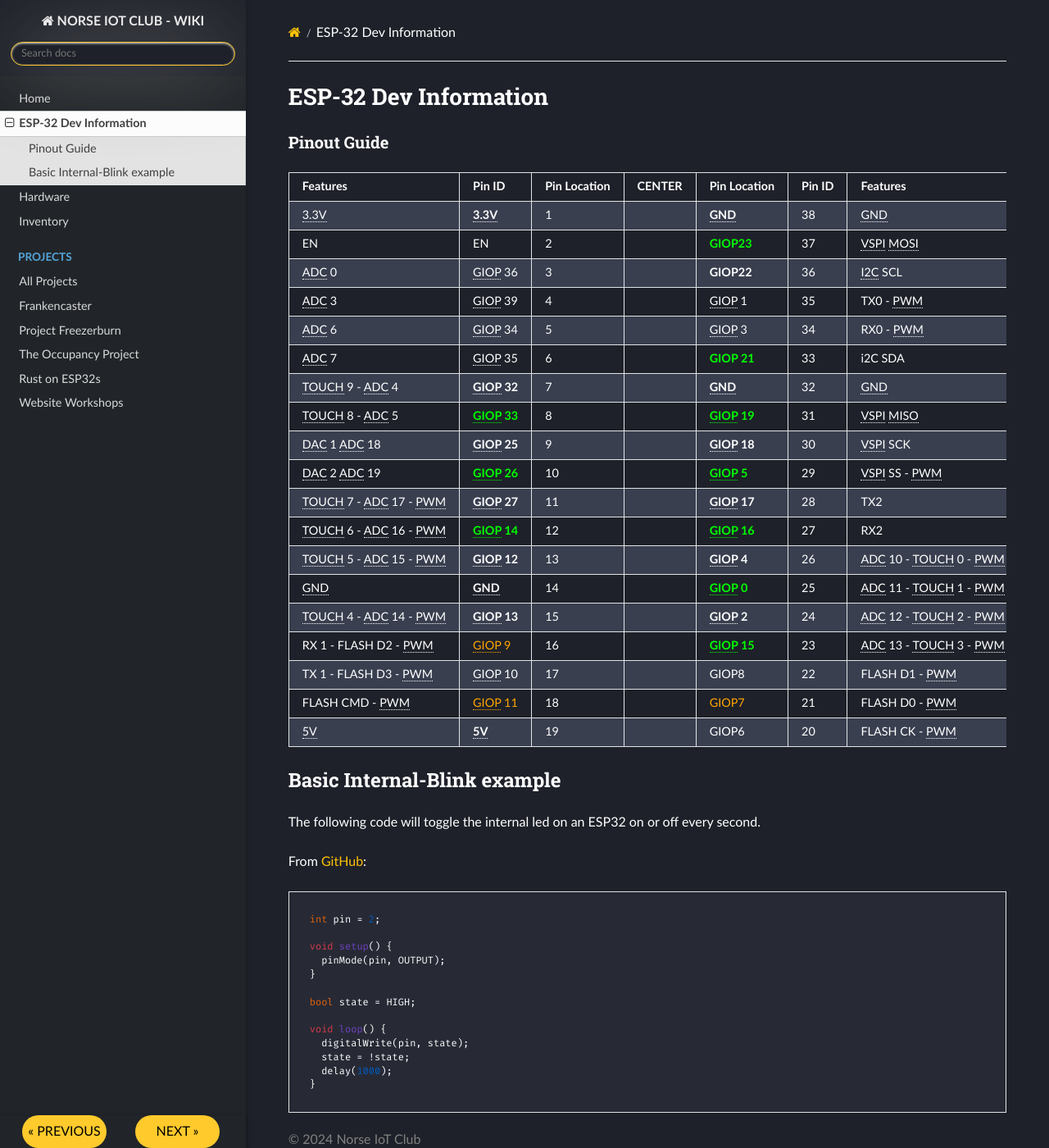
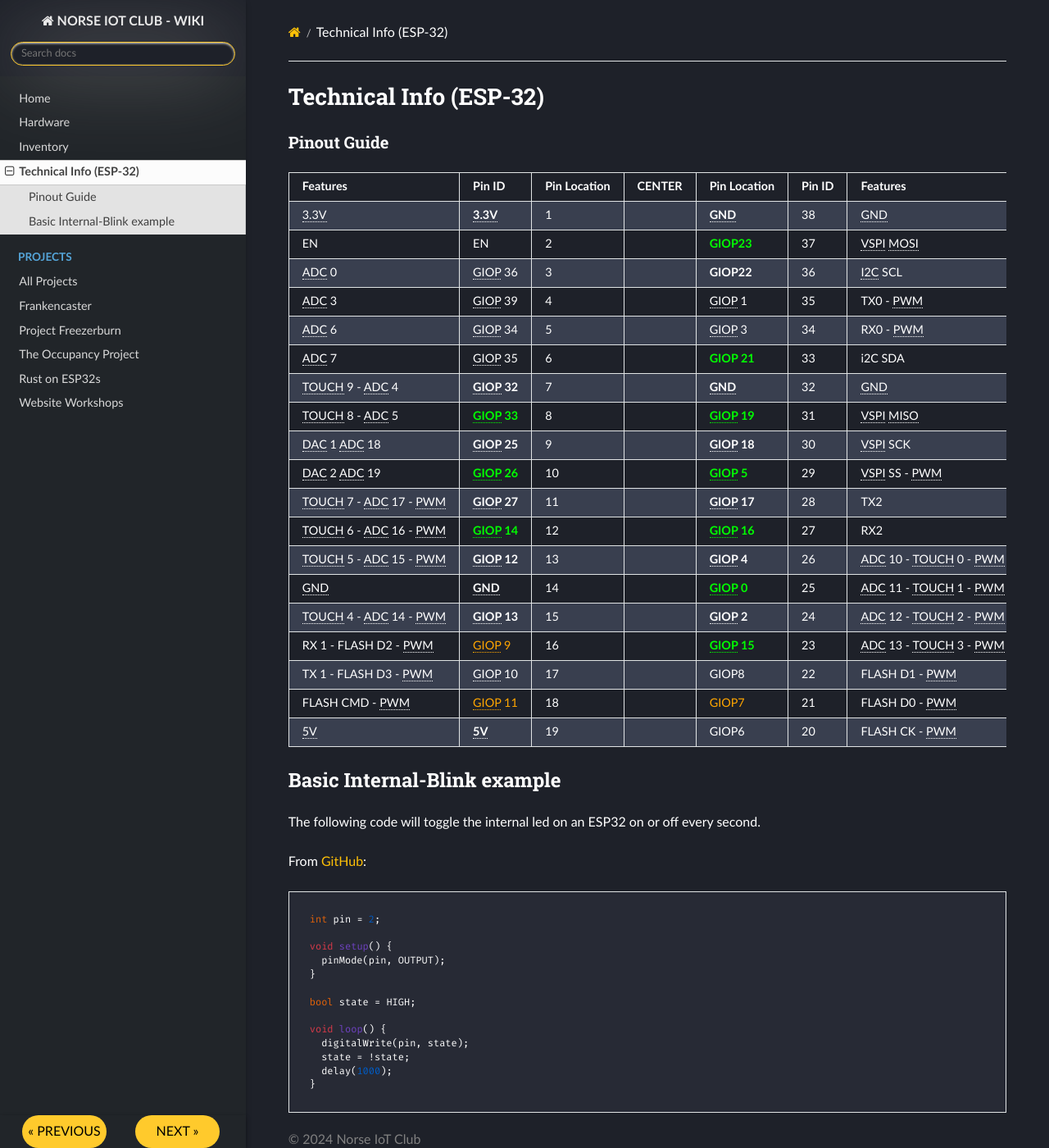
Before and after one commit to Norse-IoT/Wiki, an MkDocs documentation site: the page built from docs/pinout.md, in a window 1280 px wide and 1400 px high. Shown: the whole window at 82% size. Built offline with MkDocs 1.6.1, drawn with Linux system fonts in a browser that asks for light colours; nearby versions of some CDN libraries.

Commit message:
Rename ESP Dev Info to Technical Info

```diff
--- a/docs/esp32.md
+++ b/docs/pinout.md
@@ -1,4 +1,4 @@
-# ESP-32 Dev Information
+# Technical Info (ESP-32)
 
 ### Pinout Guide
 <div class="md-typeset__scrollwrap">
```
